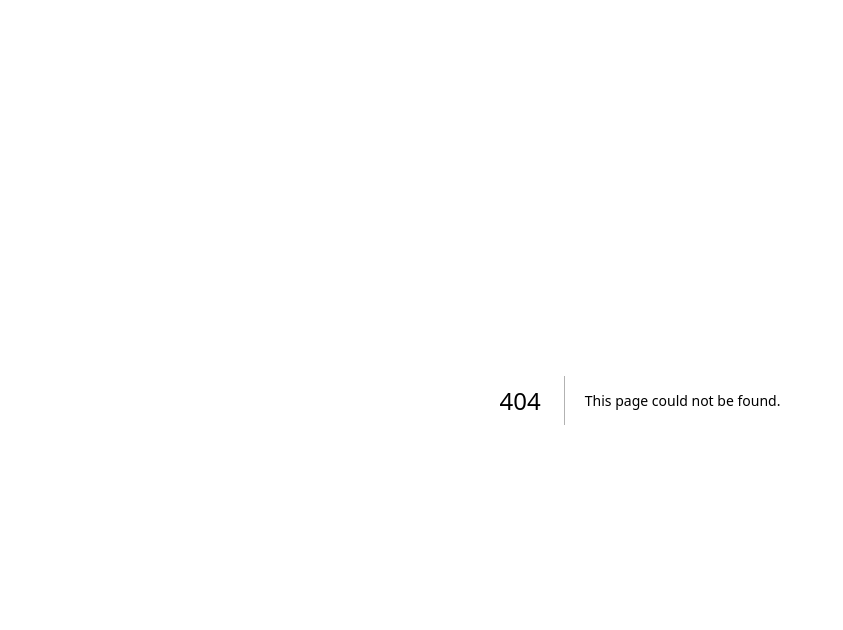
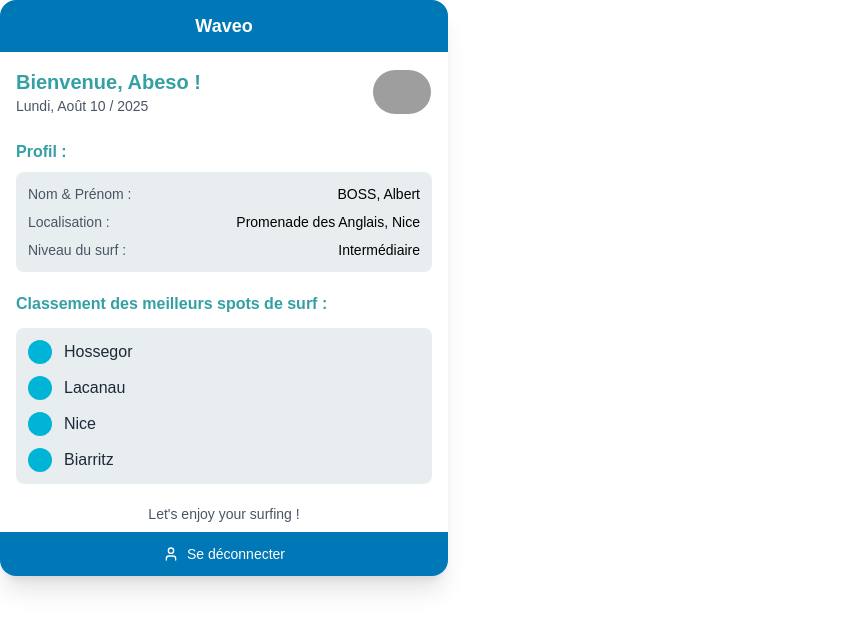
Before and after one commit to danisaza1/surf, a Next.js app in the folder frontend/: page /surfprofil in a window 1280 px wide. Before the commit this address had no page. Shown: the top 630 px of the page, without its empty margins (0-843 px from the left). Built offline with nearby package versions, Linux system fonts and the light colour scheme; grey boxes are pictures that could not be loaded.

Commit message:
add pag surf

```diff
--- a/frontend/src/app/page.tsx
+++ b/frontend/src/app/page.tsx
@@ -1,14 +1,14 @@
-import Image from "next/image";
+import Head from "next/head";
 
 export default function Home() {
   return (
     <>
-<head>
+      <Head>
         <link rel="apple-touch-icon" href="/apple-touch-icon.png" />
         <meta name="apple-mobile-web-app-capable" content="yes" />
         <meta name="apple-mobile-web-app-status-bar-style" content="default" />
+      </Head>
 
-</head>
       <p>Hola</p>
     </>
   );
--- /dev/null
+++ b/frontend/src/app/surfprofil/page.tsx
@@ -0,0 +1,74 @@
+import Image from "next/image";
+import { User } from "lucide-react";
+
+export default function ProfilePage() {
+  return (
+    <div className="w-full max-w-md rounded-2xl shadow-xl overflow-hidden bg-white">
+      {/* Header */}
+      <div className="bg-[#0077B6] text-white text-center py-3 font-bold text-lg">
+        Waveo
+      </div>
+
+      {/* Welcome Section */}
+      <div className="flex items-center justify-between p-4">
+        <div>
+          <h1 className="text-xl font-bold text-[#34A0A4]">
+            Bienvenue, Abeso !
+          </h1>
+          <p className="text-sm text-gray-600">Lundi, Août 10 / 2025</p>
+        </div>
+        <Image
+          src="/profile.png"
+          alt="Profile"
+          width={60}
+          height={60}
+          className="rounded-full border"
+        />
+      </div>
+
+      {/* Profil Section */}
+      <div className="px-4 py-2">
+        <h2 className="font-semibold text-[#34A0A4] mb-2">Profil :</h2>
+        <div className="bg-[#e8eeef] rounded-lg p-3 space-y-2 text-sm ">
+          <div className="flex justify-between">
+            <p className="font-normal text-gray-600">Nom & Prénom :</p>
+            <p className="text-black"> BOSS, Albert</p>
+          </div>
+          <div className="flex justify-between">
+            <p className="font-normal text-gray-600">Localisation :</p>
+            <p className="text-black"> Promenade des Anglais, Nice</p>
+          </div>
+          <div className="flex justify-between">
+            <p className="font-normal text-gray-600">Niveau du surf :</p>
+            <p className="text-black"> Intermédiaire</p>
+          </div>
+        </div>
+      </div>
+
+      {/* Classement */}
+      <div className="px-4 py-3">
+        <h2 className="font-semibold text-[#34A0A4] mb-3">
+          Classement des meilleurs spots de surf :
+        </h2>
+        <ul className="bg-[#e8eeef] rounded-lg p-3 space-y-3 ">
+          {["Hossegor", "Lacanau", "Nice", "Biarritz"].map((spot, idx) => (
+            <li key={idx} className="flex items-center space-x-3">
+              <div className="w-6 h-6 rounded-full bg-[#00B4D8]" />
+              <span className="text-gray-800 font-medium">{spot}</span>
+            </li>
+          ))}
+        </ul>
+      </div>
+
+      {/* Footer */}
+      <div className="px-4 py-2 text-center text-sm text-gray-600">
+        Let's enjoy your surfing !
+      </div>
+
+      {/* Logout Button */}
+      <button className="w-full bg-[#0077B6] hover:bg-[#34A0A4] transition-colors text-white py-3 flex items-center justify-center gap-2 text-sm font-medium">
+        <User size={16} /> Se déconnecter
+      </button>
+    </div>
+  );
+}
```
Also changed, not shown: frontend/package.json (+7 -6 lines), 2 other files (tests, documents, lock files or other folders). Lines whose indentation alone changed are shown as unchanged.
